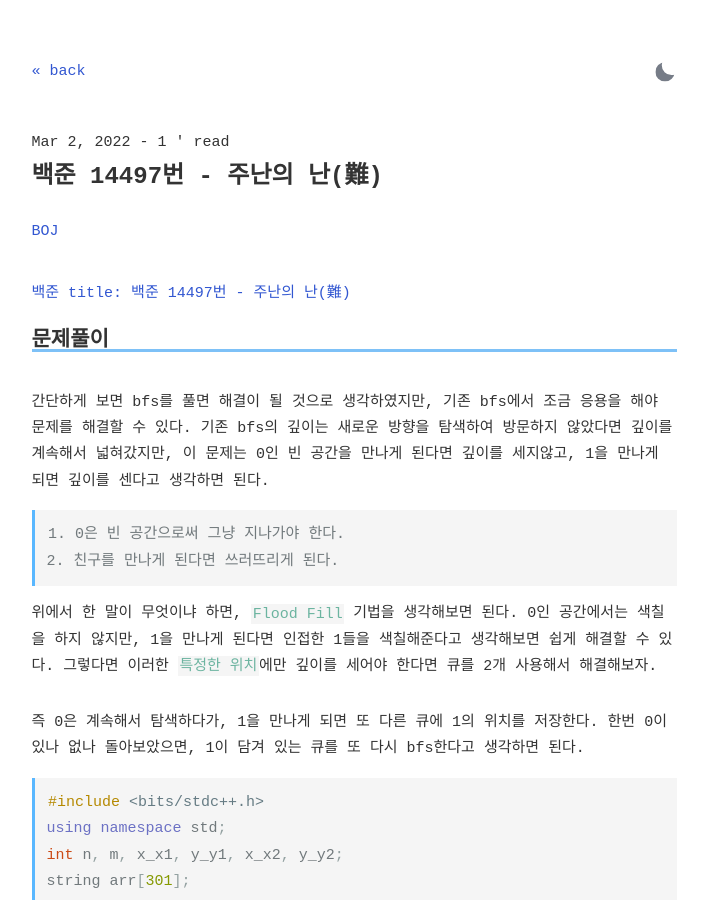
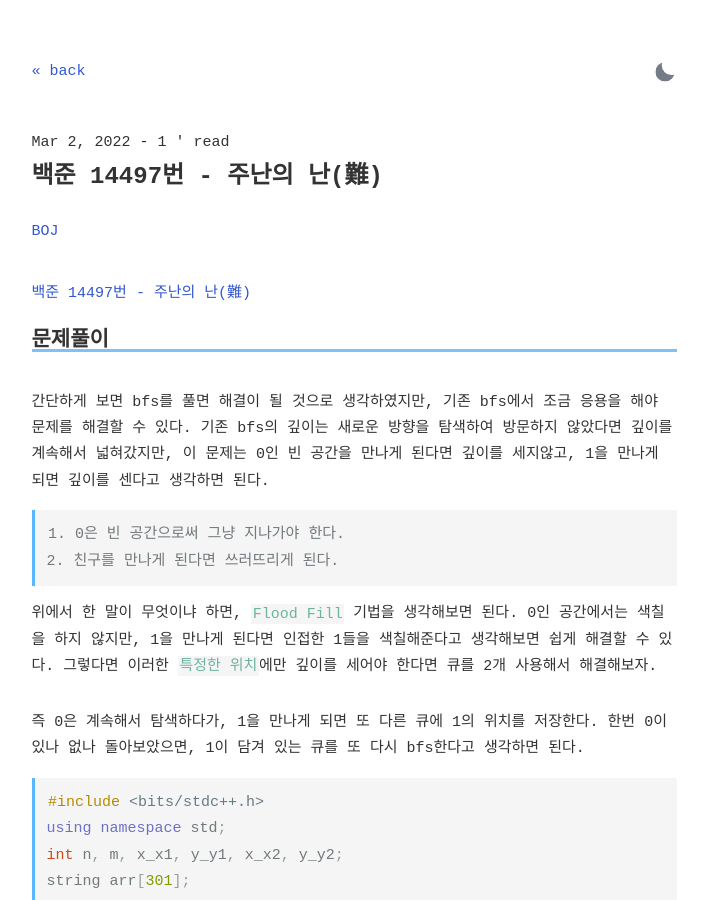
Before and after one commit to riverrevir/riverrevir.github.io, a Jekyll site: the page built from _posts/2022-03-02-BOJ_14497.md, in a window 1280 px wide and 900 px high. Shown: the whole window, without its empty margins (286-994 px from the left). Built offline with Jekyll 4.4.1, drawn with Linux system fonts in a browser that asks for light colours; some web fonts are replaced; comment, search, counter and statistics services are not loaded.

Commit message:
add post BOJ_14497(2)

```diff
--- a/_posts/2022-03-02-BOJ_14497.md
+++ b/_posts/2022-03-02-BOJ_14497.md
@@ -5,7 +5,7 @@ comments: true
 tags: BOJ
 minute: 1
 ---
-[백준 title: 백준 14497번 - 주난의 난(難)](https://www.acmicpc.net/problem/14497)
+[백준 14497번 - 주난의 난(難)](https://www.acmicpc.net/problem/14497)
 
 <h4>문제풀이</h4>
 간단하게 보면 bfs를 풀면 해결이 될 것으로 생각하였지만, 기존 bfs에서 조금 응용을 해야 문제를 해결할 수 있다. 기존 bfs의 깊이는 새로운 방향을 탐색하여 방문하지 않았다면 깊이를 계속해서 넓혀갔지만, 이 문제는 0인 빈 공간을 만나게 된다면 깊이를 세지않고, 1을 만나게 되면 깊이를 센다고 생각하면 된다.
```
